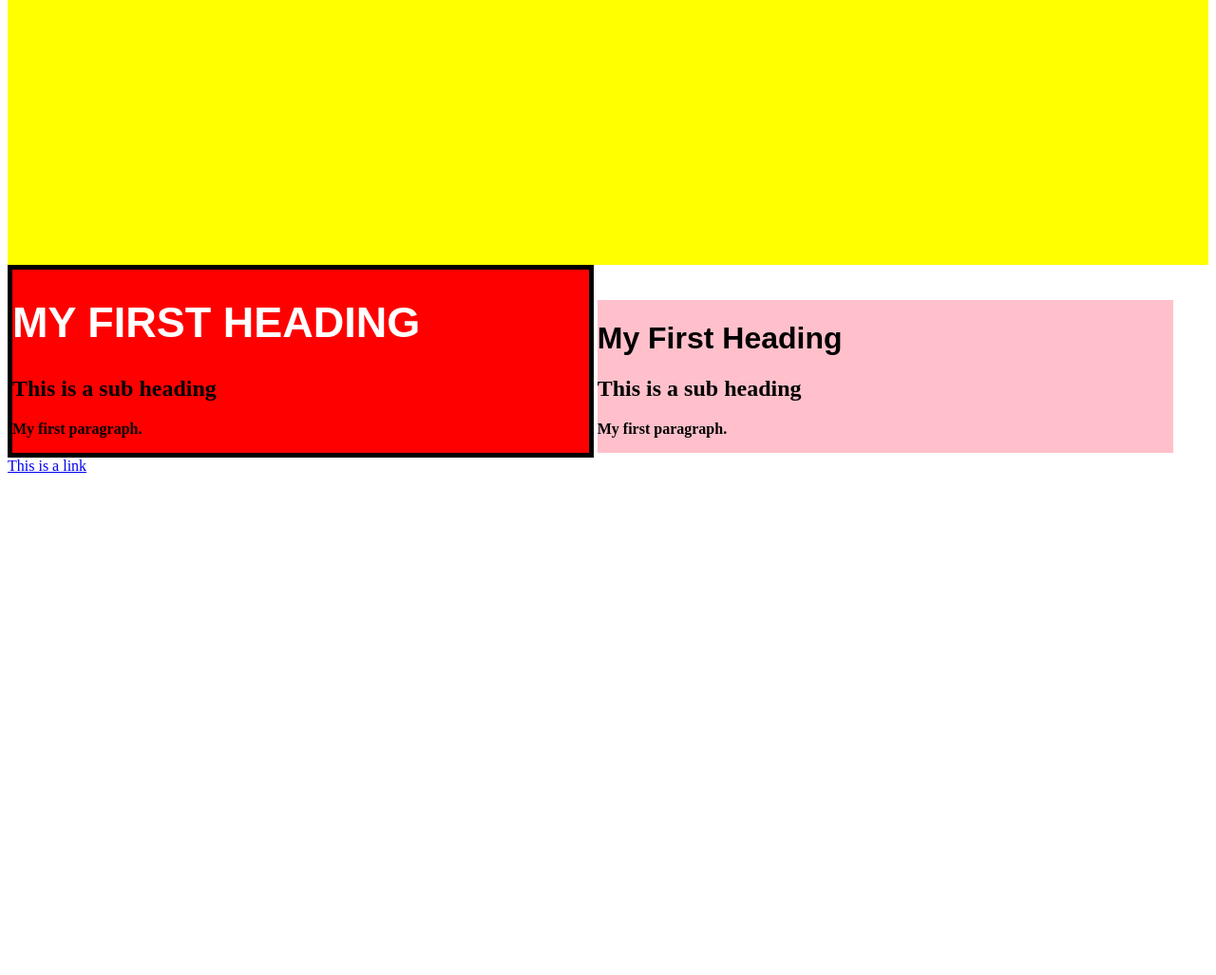
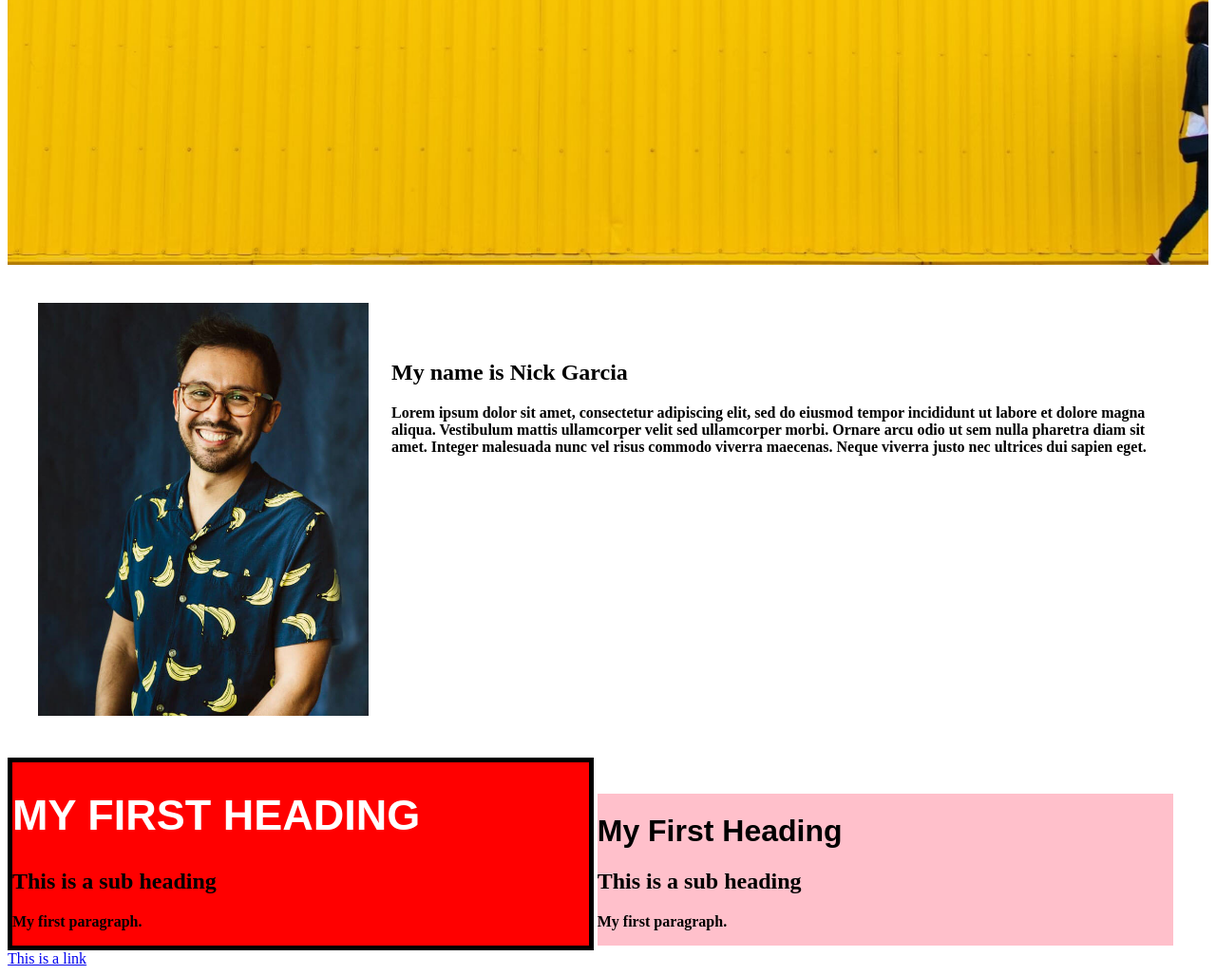
Before and after one commit to nagarci7/cis2368, a plain HTML site: page index.html in a window 1280 px wide. Shown: the part 529-1556 px from the top of the page at 95% size. Before the commit the page ends 1037 px from the top, so only its background shows below. Drawn offline with Linux system fonts and the light colour scheme.

Commit message:
made updates

```diff
--- a/index.html
+++ b/index.html
@@ -10,6 +10,17 @@
       <div class="intro">
         <h1>Welcome to my page</h1>
         <a href="#">Contact Me</a>
+      </div>
+    </section>
+    <section class="about">
+      <div class="container">
+        <div class="image column col-30">
+          <img src="nagarci7.jpg">
+        </div>
+        <div class="content column col-70">
+          <h2>My name is Nick Garcia</h2>
+          <p>Lorem ipsum dolor sit amet, consectetur adipiscing elit, sed do eiusmod tempor incididunt ut labore et dolore magna aliqua. Vestibulum mattis ullamcorper velit sed ullamcorper morbi. Ornare arcu odio ut sem nulla pharetra diam sit amet. Integer malesuada nunc vel risus commodo viverra maecenas. Neque viverra justo nec ultrices dui sapien eget.</p>
+        </div>
       </div>
     </section>
     <!--START DIV 1-->
--- a/style.css
+++ b/style.css
@@ -9,6 +9,7 @@ p {
 
 img {
   max-width: 100%;
+  display: block;
 }
 
 .column {
@@ -45,14 +46,17 @@ img {
   display: none;
 }
 
+section {
+  margin-bottom: 40px;
+}
+
 /**HERO SECTION**/
 .hero {
   height: 100vh;
-  /*background-image: url("background.jpg");*/
-  background-color: yellow;
+  background-image: url("background.jpg");
   background-repeat: no-repeat;
   background-size: cover;
-  background: url("background1.jpg") no-repeat cover;
+
   position: relative;
 }
 
@@ -62,3 +66,31 @@ img {
   top: 50%;
   transform: translate(-50%, -50%);
 }
+
+/**ABOUT SECTION**/
+.container {
+  max-width: 1200px;
+  display: block;
+  margin: auto;
+}
+
+.col-30 {
+  width: 29%;
+}
+
+.col-70 {
+  width: 69%;
+}
+
+.content {
+  padding-left: 20px;
+  padding-top: 40px;
+  vertical-align: top;
+}
+
+@media screen and (max-width: 767px) {
+  .column {
+    display: block;
+    width: 100%;
+  }
+}
```
Also changed, not shown: nagarci7.jpg (added).
